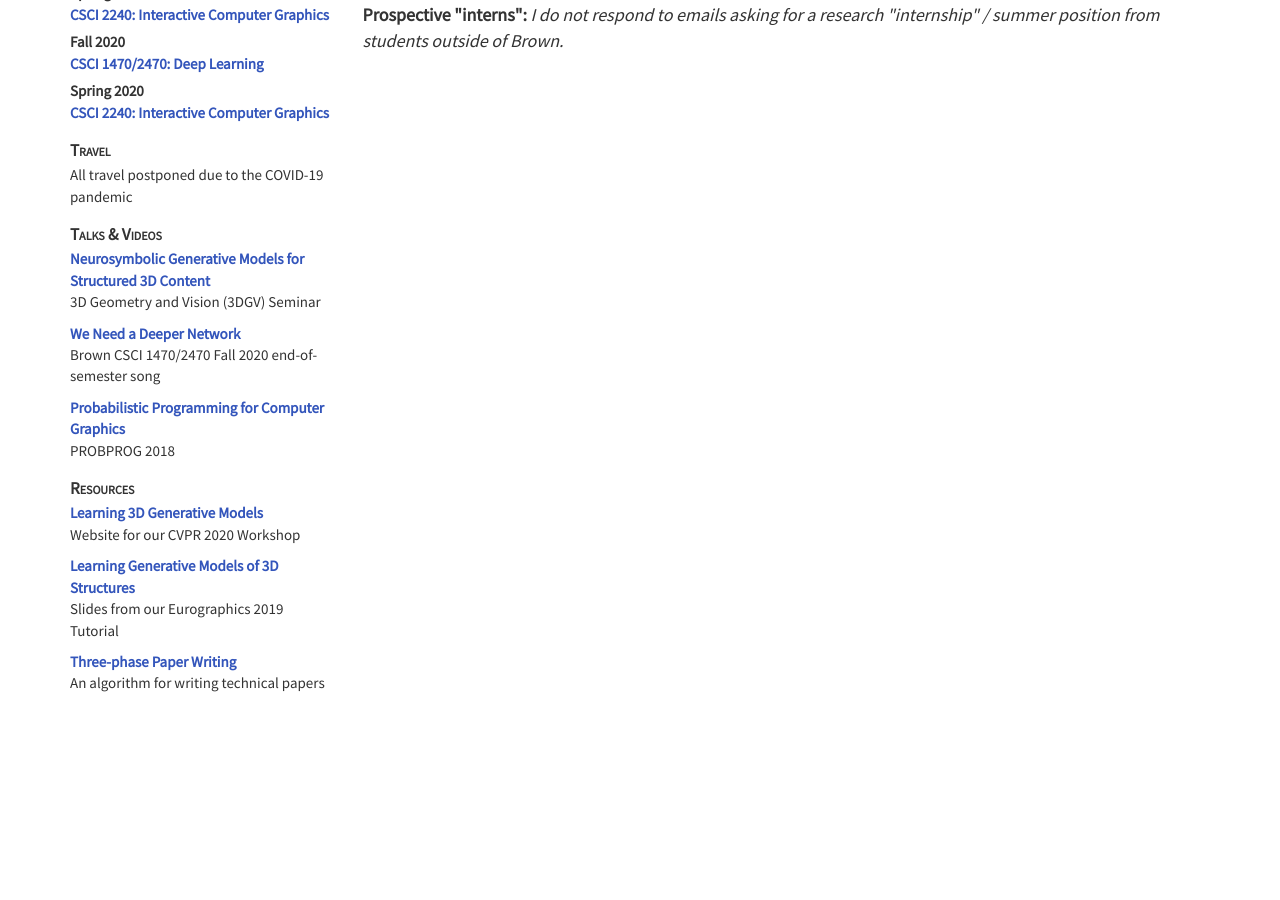
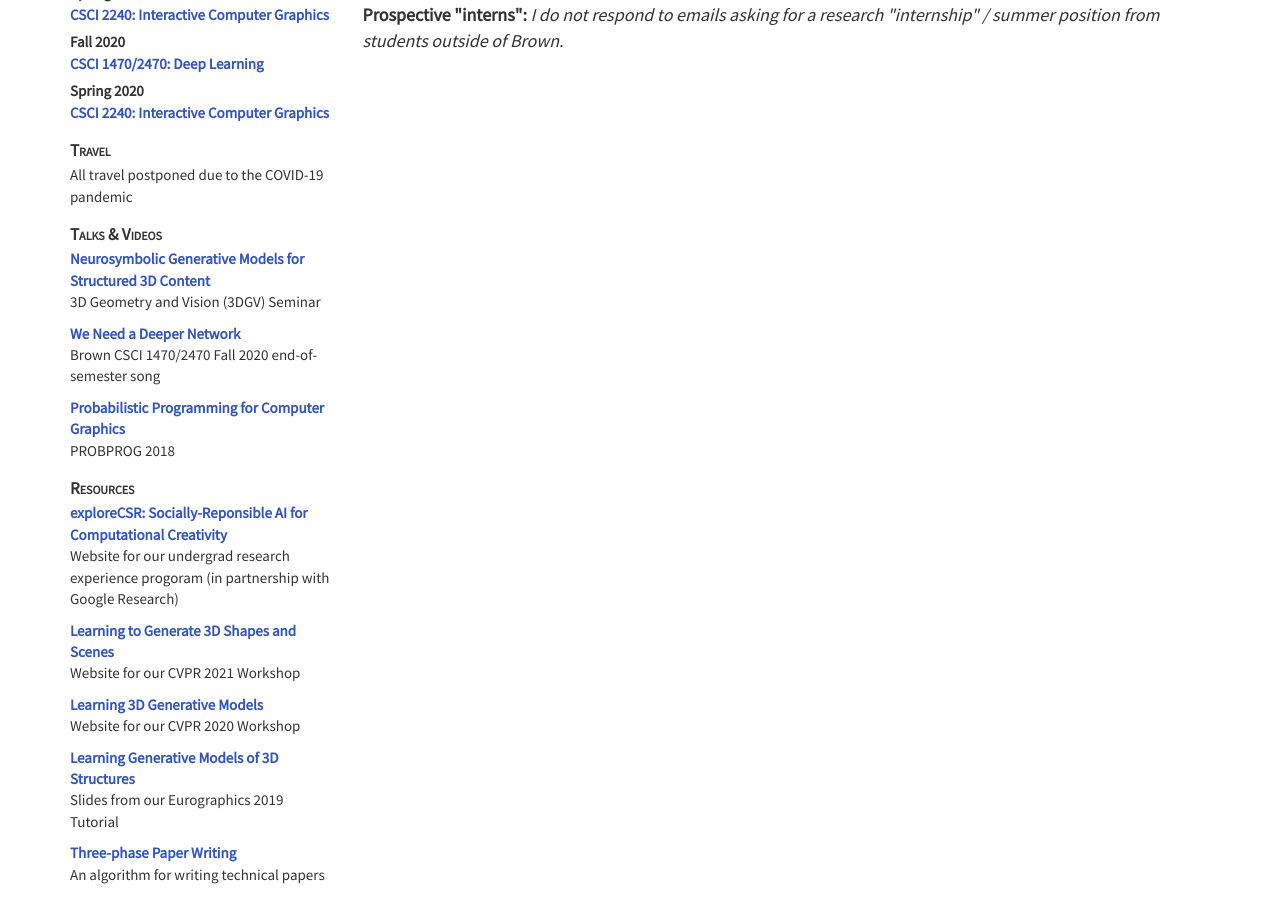
Before and after one commit to dritchie/dritchie.github.io, a Jekyll site: the page built from prospective_students.html, in a window 1280 px wide and 900 px high, scrolled down 798 px. Built offline with Jekyll 4.4.1, drawn with Linux system fonts in a browser that asks for light colours; before the commit the page ends 1507 px from its top, so only the background shows below that.

Commit message:
Add stuff to resources.

```diff
--- a/_data/resources.json
+++ b/_data/resources.json
@@ -1,4 +1,16 @@
 [
+	{
+		"name": "exploreCSR: Socially-Reponsible AI for Computational Creativity",
+		"link": "https://explorecsr.cs.brown.edu/ai/",
+		"description": "Website for our undergrad research experience progoram (in partnership with Google Research)"
+	},
+
+	{
+		"name": "Learning to Generate 3D Shapes and Scenes",
+		"link": "https://learn3dg.github.io/",
+		"description": "Website for our CVPR 2021 Workshop"
+	},
+
 	{
 		"name": "Learning 3D Generative Models",
 		"link": "https://learn3dgen.github.io/",
```
